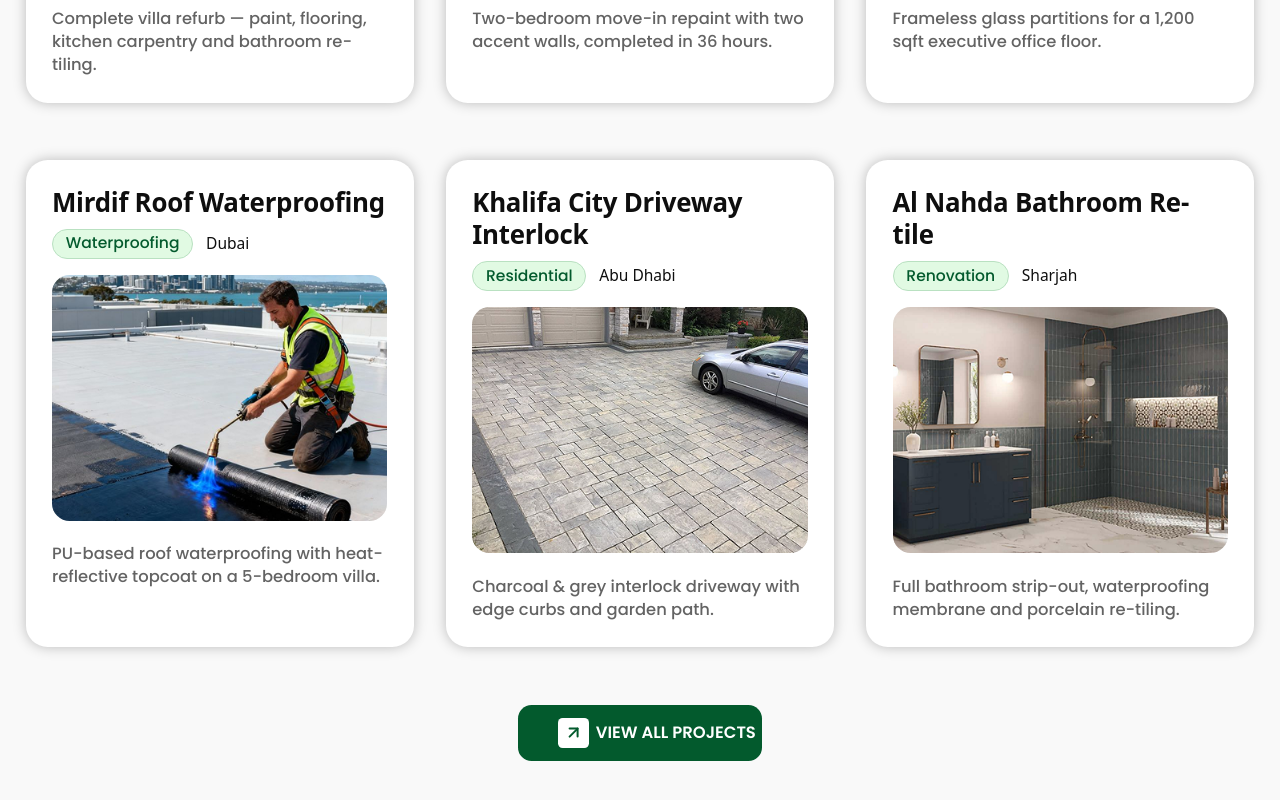
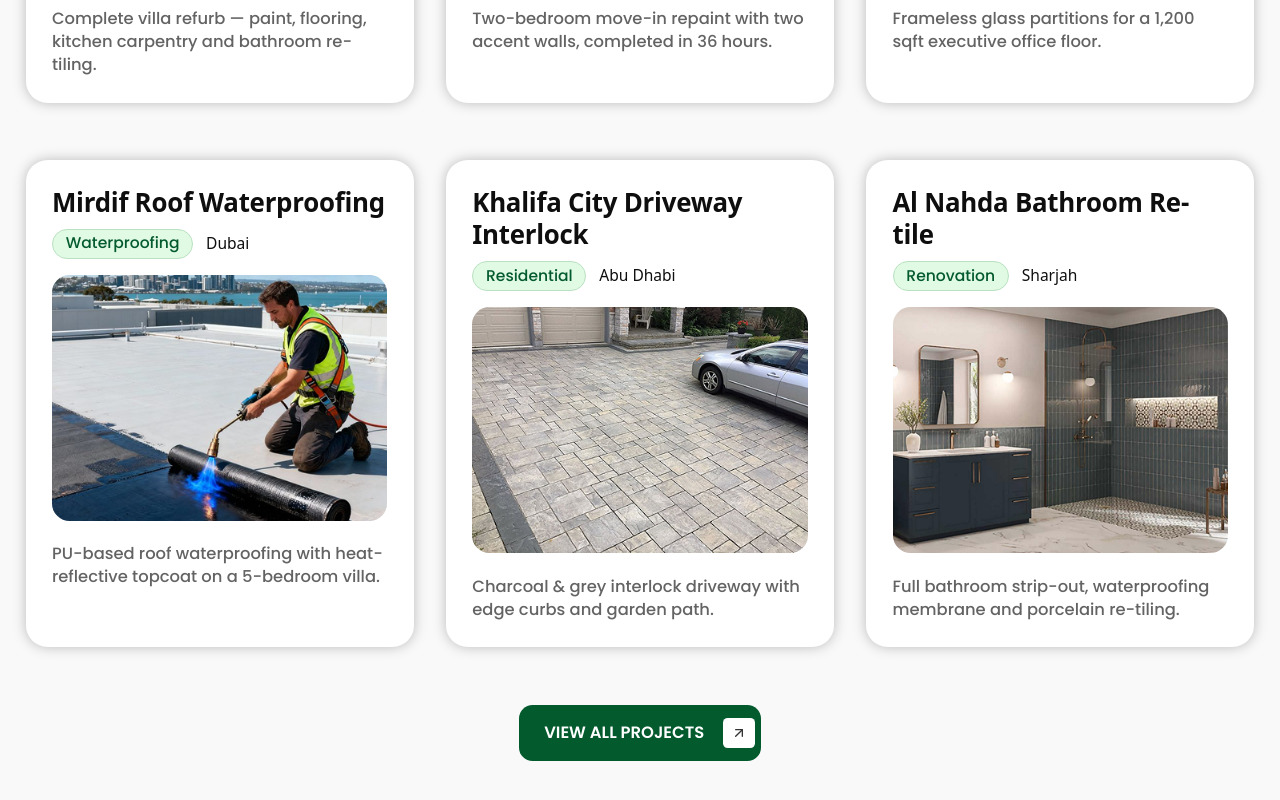
Before and after one commit to Sumaiyamohideen/dubai_project, a React (Vite) app: page / in a window 1280 px wide. Shown: the part 5349-6149 px from the top of the page. Built offline with nearby package versions, Linux system fonts and the light colour scheme; a web font is replaced by a local one.

Commit message:
fix: update Projects VIEW ALL PROJECTS button layout and icon badge alignment to match Services button implementation

```diff
--- a/src/components/sections/Projects/Projects.jsx
+++ b/src/components/sections/Projects/Projects.jsx
@@ -47,12 +47,14 @@ const Projects = memo(() => {
         <div className={styles.ctaArea}>
           <Button
             variant="primary"
-            className={styles.ctaButton}
+            size="lg"
             icon={
               <span className={styles.iconBadge}>
-                <Icon name="arrow-up-right" size={24} className={styles.badgeIcon} />
+                <Icon name="arrow-up-right" size={20} className={styles.badgeIcon} />
               </span>
             }
+            iconPosition="right"
+            className={styles.ctaButton}
           >
             {PROJECTS_HEADER.ctaButtonText}
           </Button>
--- a/src/components/sections/Projects/Projects.module.css
+++ b/src/components/sections/Projects/Projects.module.css
@@ -48,11 +48,12 @@
 }
 
 .ctaButton {
+  min-width: 11.3125rem; /* 181px exact Figma */
+  height: 4.4375rem; /* 71px exact Figma */
+  padding: 0 0.5rem 0 2rem;
   background-color: var(--color-brand-primary, #035a2d);
   color: var(--color-white, #ffffff);
   border-radius: 1.0625rem; /* 17px exact Figma */
-  height: 71px;
-  padding: 0 0.5rem 0 2rem;
   font-family: var(--font-family-body);
   font-size: 1.284rem; /* 20.539px exact Figma */
   font-weight: 600;
@@ -60,6 +61,7 @@
   display: inline-flex;
   align-items: center;
   justify-content: center;
+  gap: 1rem;
   cursor: pointer;
 }
 
@@ -67,16 +69,15 @@
   display: inline-flex;
   align-items: center;
   justify-content: center;
-  width: 39.65px;
-  height: 38px;
+  width: 2.478rem; /* 39.65px exact Figma */
+  height: 2.375rem; /* 38px exact Figma */
   background-color: var(--color-white, #ffffff);
-  border-radius: 5.783px; /* Exact Figma badge radius */
-  margin-left: 1.125rem;
+  border-radius: 0.3614rem; /* 5.783px exact Figma */
+  flex-shrink: 0;
 }
 
 .badgeIcon {
-  color: var(--color-brand-primary, #035a2d);
-  stroke-width: 2.5;
+  color: #333333;
 }
 
 /* Tablet Responsive Breakpoint */
```
